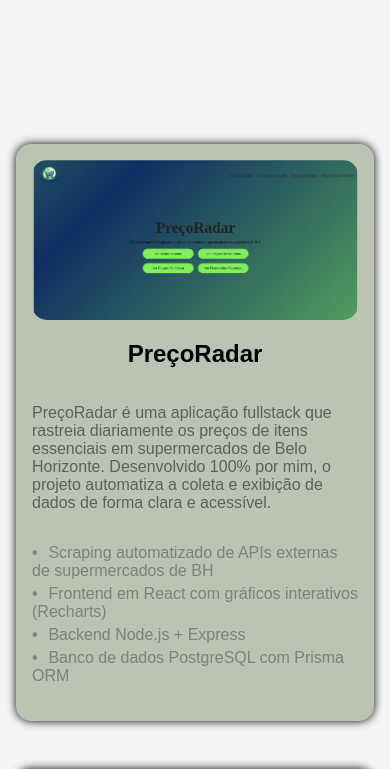
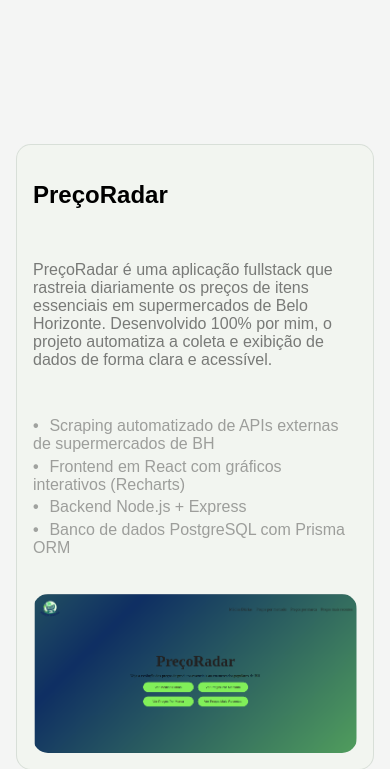
Before and after one commit to ToastedGMS/portfolio, a website: page index.html in a window 390 px wide. Shown: the part 600-1369 px from the top of the page. Drawn offline with Linux system fonts and the light colour scheme.

Commit message:
Refactor project layout to use flexbox for better responsiveness and alignment

```diff
--- a/stylesheets/index.css
+++ b/stylesheets/index.css
@@ -80,8 +80,9 @@ a {
 }
 
 .projects {
-	display: grid;
-	grid-template-columns: repeat(2, auto);
+	display: flex;
+	flex-direction: column;
+	gap: 2em;
 	padding: 2em;
 }
 
@@ -97,16 +98,18 @@ a {
 
 .project {
 	display: flex;
-	flex-direction: column;
-	align-items: center;
+	gap: 1em;
 	max-width: 80%;
 	padding: 1em;
 	border-radius: 15px;
-	box-shadow: 0 0 10px rgb(0, 0, 0);
-	background-color: #bbc3b4;
+	background-color: #f2f5f0;
 	transition: background-color 0.3s ease;
+	border: 1px solid #7a928238;
 }
 
+.project-info {
+	order: 1;
+}
 .project:hover {
 	cursor: pointer;
 	background-color: #7a9282;
@@ -114,7 +117,8 @@ a {
 
 .project img {
 	border-radius: 15px;
-	max-width: 90%;
+	max-width: 60%;
+	order: 2;
 }
 
 .project-highlights {
@@ -195,10 +199,12 @@ footer {
 
 	.project {
 		max-width: 100%;
+		flex-direction: column;
 	}
 
 	.project img {
 		max-width: 100%;
+		order: 1;
 	}
 
 	.about {
```
